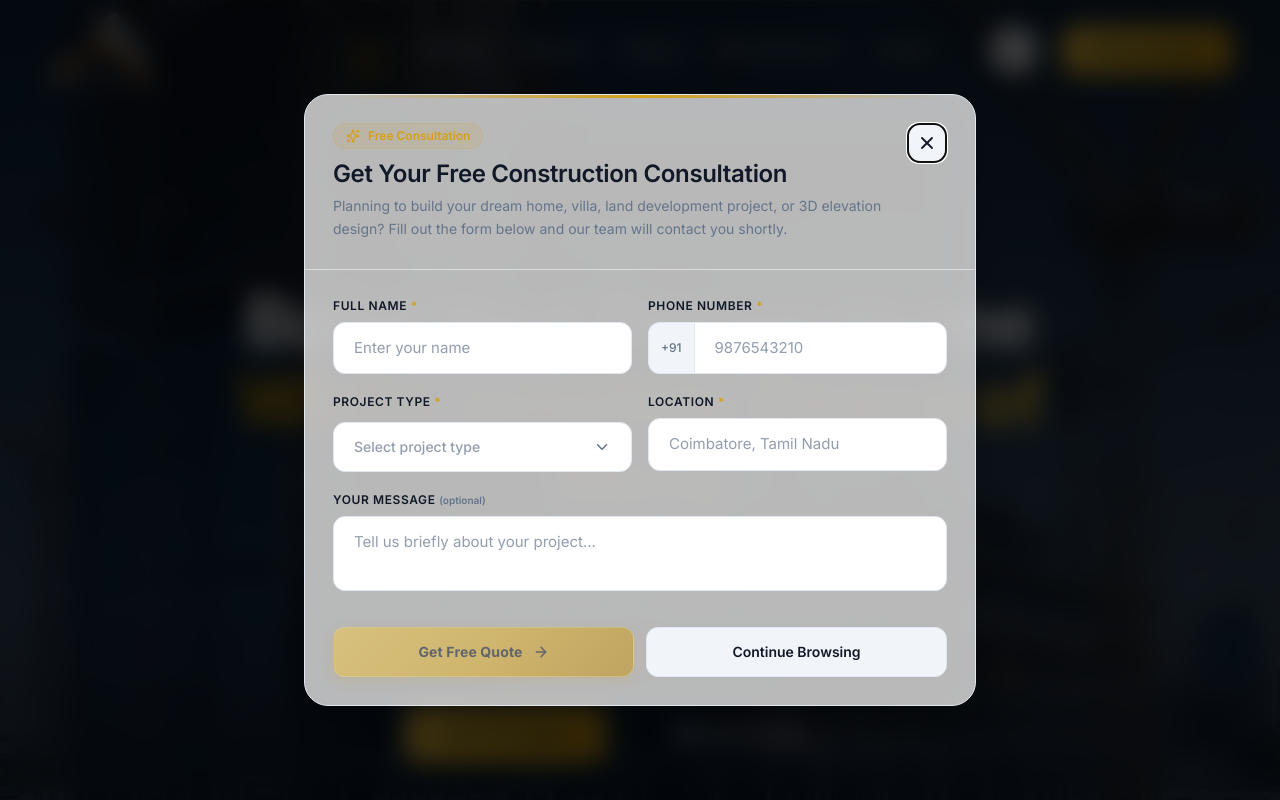
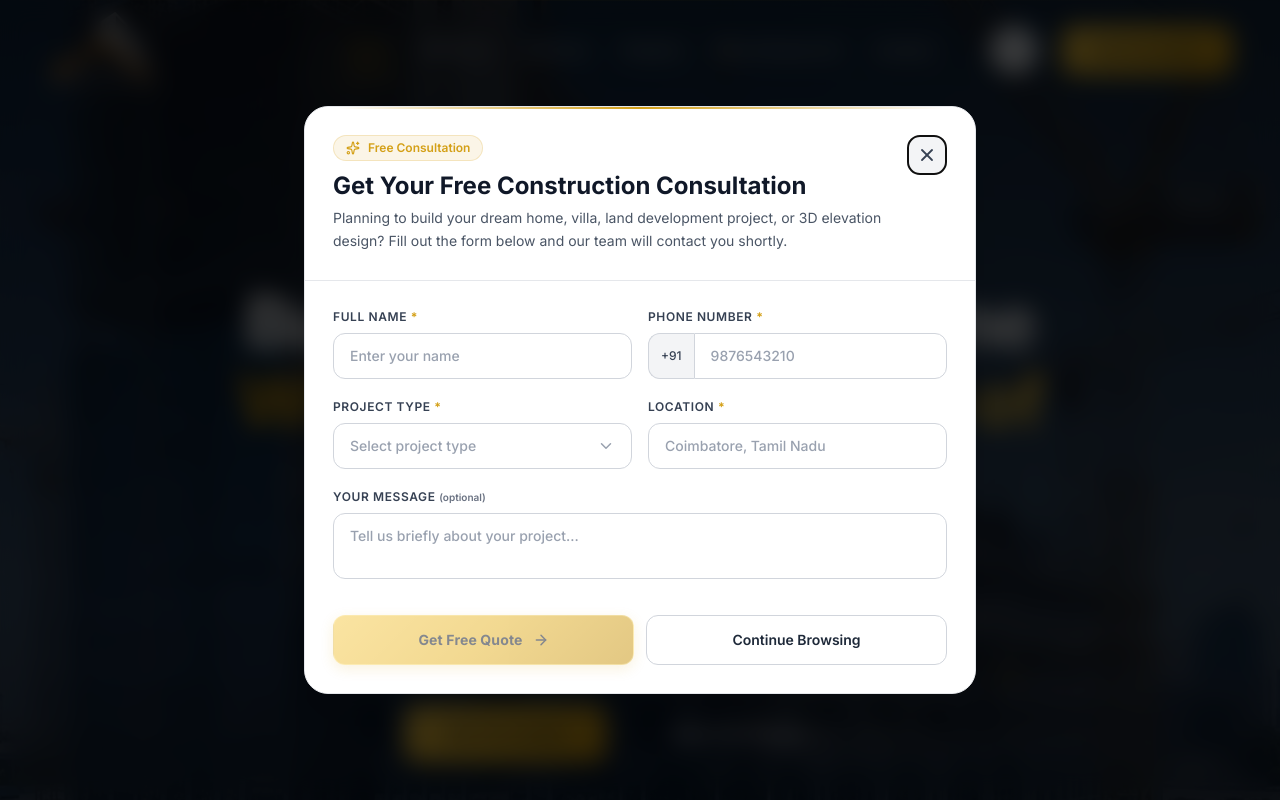
Before and after one commit to techbala555/SCE-Construction, a Next.js app: page / in a window 1280 px wide. Shown: the top 800 px of the page. Built offline with nearby package versions, Linux system fonts and the light colour scheme.

Commit message:
location updation01

```diff
--- a/src/components/Contact/CustomSelect.tsx
+++ b/src/components/Contact/CustomSelect.tsx
@@ -98,9 +98,9 @@ export default function CustomSelect({
     <div className="relative" ref={containerRef}>
       <label
         htmlFor={id}
-        className="block text-xs font-semibold text-foreground uppercase tracking-wider mb-3"
+        className="block text-xs font-semibold text-gray-700 dark:text-gray-200 uppercase tracking-wider mb-2"
       >
-        {label} {required && <span className="text-primary">*</span>}
+        {label} {required && <span className="text-primary font-bold">*</span>}
       </label>
 
       {/* Trigger Button */}
@@ -113,13 +113,16 @@ export default function CustomSelect({
         aria-invalid={showError}
         onClick={() => setIsOpen((prev) => !prev)}
         onKeyDown={handleKeyDown}
-        className={`input-premium flex items-center justify-between text-left cursor-pointer transition-all duration-200 select-none
+        className={`w-full px-4 py-3 bg-white dark:bg-slate-800/80 border border-gray-300 dark:border-white/10 rounded-xl
+          text-gray-900 dark:text-white text-sm font-medium
+          flex items-center justify-between text-left cursor-pointer transition-all duration-200 select-none
+          focus:outline-none focus:border-primary focus:ring-1 focus:ring-primary/40
           ${showError ? "!border-red-500/90 focus:!ring-red-500/20" : ""}
           ${showSuccess ? "!border-emerald-500/80 focus:!ring-emerald-500/20" : ""}
           ${isOpen ? "!border-primary shadow-md shadow-primary/10" : ""}
         `}
       >
-        <span className={`truncate text-sm font-medium ${value ? "text-foreground" : "text-muted/70"}`}>
+        <span className={`truncate text-sm font-medium ${value ? "text-gray-900 dark:text-white" : "text-gray-400 dark:text-gray-400"}`}>
           {value || placeholder}
         </span>
 
@@ -128,7 +131,7 @@ export default function CustomSelect({
             <Check className="w-4 h-4 text-emerald-500" strokeWidth={2.5} aria-hidden="true" />
           )}
           <ChevronDown
-            className={`w-4.5 h-4.5 transition-transform duration-300 ${isOpen ? "rotate-180 text-primary" : "text-muted"}`}
+            className={`w-4.5 h-4.5 transition-transform duration-300 ${isOpen ? "rotate-180 text-primary" : "text-gray-400 dark:text-gray-400"}`}
             strokeWidth={2}
             aria-hidden="true"
           />
@@ -137,7 +140,7 @@ export default function CustomSelect({
 
       {/* Inline Error Message */}
       {showError && (
-        <p className="mt-2 text-xs text-red-500 flex items-center gap-1">
+        <p className="mt-1.5 text-xs text-red-500 flex items-center gap-1">
           <AlertCircle className="w-3.5 h-3.5" strokeWidth={2} aria-hidden="true" />
           {error}
         </p>
@@ -155,12 +158,7 @@ export default function CustomSelect({
             exit={{ opacity: 0, y: -4, scale: 0.98 }}
             transition={{ duration: 0.18, ease: "easeOut" }}
             className="absolute left-0 right-0 top-full mt-2 z-50 rounded-2xl
-                       bg-surface border border-border shadow-2xl overflow-hidden p-1.5"
-            style={{
-              background: "var(--glass-bg)",
-              backdropFilter: "blur(24px) saturate(180%)",
-              WebkitBackdropFilter: "blur(24px) saturate(180%)",
-            }}
+                       bg-white dark:bg-[#1E293B] border border-gray-200 dark:border-slate-700 shadow-2xl overflow-hidden p-1.5"
           >
             <div className="max-h-60 overflow-y-auto space-y-1 py-0.5 custom-scrollbar">
               {options.map((option, index) => {
@@ -180,8 +178,8 @@ export default function CustomSelect({
                                 ${isSelected
                                   ? "bg-primary/15 text-primary font-semibold"
                                   : isFocused
-                                    ? "bg-primary/10 text-foreground"
-                                    : "text-foreground hover:bg-primary/10 hover:text-foreground"
+                                    ? "bg-gray-100 dark:bg-slate-700 text-gray-900 dark:text-white"
+                                    : "text-gray-800 dark:text-gray-200 hover:bg-gray-100 dark:hover:bg-slate-700"
                                 }`}
                   >
                     <span className="truncate">{option}</span>
--- a/src/components/LeadPopup/LeadPopup.tsx
+++ b/src/components/LeadPopup/LeadPopup.tsx
@@ -225,10 +225,10 @@ export default function LeadPopup() {
 
   const getFieldStatusClass = (fieldName: keyof LeadFormData) => {
     if (errors[fieldName]) {
-      return "border-red-500/80 focus:border-red-500 focus:ring-1 focus:ring-red-500/30";
+      return "!border-red-500/80 focus:!border-red-500 focus:!ring-1 focus:!ring-red-500/30";
     }
     if (touchedFields[fieldName] && formValues[fieldName]) {
-      return "border-emerald-500/70 focus:border-emerald-500 focus:ring-1 focus:ring-emerald-500/30";
+      return "!border-emerald-500/70 focus:!border-emerald-500 focus:!ring-1 focus:!ring-emerald-500/30";
     }
     return "";
   };
@@ -267,27 +267,23 @@ export default function LeadPopup() {
                 exit={{ opacity: 0, scale: 0.94, y: 12 }}
                 transition={{ duration: 0.28, ease: [0.25, 0.1, 0.25, 1] }}
                 className="relative w-[94%] sm:w-full max-w-2xl max-h-[90vh] sm:max-h-[85vh] flex flex-col rounded-2xl sm:rounded-3xl
-                           bg-surface border border-border shadow-2xl overflow-hidden"
-                style={{
-                  background: "var(--glass-bg)",
-                  backdropFilter: "blur(24px) saturate(180%)",
-                  WebkitBackdropFilter: "blur(24px) saturate(180%)",
-                }}
+                           bg-white dark:bg-[#0F172A] border border-gray-200 dark:border-white/10
+                           shadow-2xl shadow-black/15 dark:shadow-black/60 overflow-hidden"
               >
                 {/* Gold Top Accent Line */}
                 <div className="absolute top-0 left-6 right-6 sm:left-8 sm:right-8 h-[2.5px] rounded-b-full bg-gradient-to-r from-transparent via-primary to-transparent z-10 pointer-events-none" />
 
                 {/* ── Modal Header (Fixed Top) ─────────────────────── */}
-                <div className="p-5 sm:p-7 border-b border-border/80 flex items-start justify-between gap-4 flex-shrink-0 relative">
+                <div className="p-5 sm:p-7 border-b border-gray-200 dark:border-slate-800 bg-white dark:bg-[#0F172A] flex items-start justify-between gap-4 flex-shrink-0 relative">
                   <div>
                     <div className="inline-flex items-center gap-2 px-3 py-1 rounded-full bg-primary/10 border border-primary/20 text-primary text-xs font-semibold mb-2.5">
                       <Sparkles className="w-3.5 h-3.5" strokeWidth={2} aria-hidden="true" />
                       <span>Free Consultation</span>
                     </div>
-                    <h3 id="lead-popup-heading" className="text-lg sm:text-2xl font-bold text-foreground heading-md leading-tight">
+                    <h3 id="lead-popup-heading" className="text-lg sm:text-2xl font-bold text-gray-900 dark:text-white leading-tight">
                       Get Your Free Construction Consultation
                     </h3>
-                    <p className="text-muted text-xs sm:text-sm mt-1.5 leading-relaxed">
+                    <p className="text-gray-600 dark:text-gray-400 text-xs sm:text-sm mt-1.5 leading-relaxed">
                       Planning to build your dream home, villa, land development project, or 3D elevation design? Fill out the form below and our team will contact you shortly.
                     </p>
                   </div>
@@ -296,8 +292,8 @@ export default function LeadPopup() {
                   <button
                     type="button"
                     onClick={handleDismiss}
-                    className="w-10 h-10 min-w-[40px] flex items-center justify-center rounded-xl bg-surface-elevated text-foreground
-                               hover:bg-primary/20 hover:text-primary transition-all duration-200 border border-border/60 flex-shrink-0 cursor-pointer"
+                    className="w-10 h-10 min-w-[40px] flex items-center justify-center rounded-xl bg-gray-100 dark:bg-slate-800 text-gray-700 dark:text-gray-200
+                               hover:bg-gray-200 dark:hover:bg-primary/20 hover:text-gray-900 dark:hover:text-primary transition-all duration-200 border border-gray-200 dark:border-slate-700 flex-shrink-0 cursor-pointer"
                     aria-label="Close modal"
                   >
                     <X className="w-5 h-5" strokeWidth={2.2} aria-hidden="true" />
@@ -305,13 +301,13 @@ export default function LeadPopup() {
                 </div>
 
                 {/* ── Scrollable Form Body ────────────────────────── */}
-                <div className="flex-1 overflow-y-auto p-5 sm:p-7 space-y-4 sm:space-y-5">
+                <div className="flex-1 overflow-y-auto p-5 sm:p-7 space-y-4 sm:space-y-5 bg-white dark:bg-[#0F172A]">
                   <form onSubmit={handleSubmit(onSubmit)} noValidate className="space-y-4 sm:space-y-5">
                     {/* Row 1: Name & Phone */}
                     <div className="grid sm:grid-cols-2 gap-4">
                       <div>
-                        <label htmlFor="popup-name" className="block text-xs font-semibold text-foreground uppercase tracking-wider mb-2">
-                          Full Name <span className="text-primary">*</span>
+                        <label htmlFor="popup-name" className="block text-xs font-semibold text-gray-700 dark:text-gray-200 uppercase tracking-wider mb-2">
+                          Full Name <span className="text-primary font-bold">*</span>
                         </label>
                         <div className="relative">
                           <input
@@ -319,7 +315,7 @@ export default function LeadPopup() {
                             type="text"
                             id="popup-name"
                             placeholder="Enter your name"
-                            className={`input-premium transition-all duration-200 ${getFieldStatusClass("name")}`}
+                            className={`w-full px-4 py-3 bg-white dark:bg-slate-800/80 border border-gray-300 dark:border-white/10 rounded-xl text-gray-900 dark:text-white placeholder:text-gray-400 dark:placeholder:text-gray-500 text-sm font-medium outline-none focus:border-primary focus:ring-1 focus:ring-primary/40 transition-all duration-200 ${getFieldStatusClass("name")}`}
                           />
                           {touchedFields.name && formValues.name && !errors.name && (
                             <div className="absolute right-3.5 top-1/2 -translate-y-1/2 text-emerald-500">
@@ -336,11 +332,11 @@ export default function LeadPopup() {
                       </div>
 
                       <div>
-                        <label htmlFor="popup-phone" className="block text-xs font-semibold text-foreground uppercase tracking-wider mb-2">
-                          Phone Number <span className="text-primary">*</span>
+                        <label htmlFor="popup-phone" className="block text-xs font-semibold text-gray-700 dark:text-gray-200 uppercase tracking-wider mb-2">
+                          Phone Number <span className="text-primary font-bold">*</span>
                         </label>
                         <div className="flex relative">
-                          <span className="inline-flex items-center px-3 rounded-l-xl border border-r-0 border-border bg-surface-elevated text-muted text-xs font-medium select-none">
+                          <span className="inline-flex items-center px-3 rounded-l-xl border border-r-0 border-gray-300 dark:border-white/10 bg-gray-100 dark:bg-slate-800 text-gray-700 dark:text-gray-300 text-xs font-medium select-none">
                             +91
                           </span>
                           <input
@@ -353,7 +349,7 @@ export default function LeadPopup() {
                               const clean = e.target.value.replace(/\D/g, "").slice(0, 10);
                               setValue("phone", clean, { shouldValidate: true, shouldTouch: true });
                             }}
-                            className={`input-premium !rounded-l-none transition-all duration-200 ${getFieldStatusClass("phone")}`}
+                            className={`w-full px-4 py-3 bg-white dark:bg-slate-800/80 border border-gray-300 dark:border-white/10 !rounded-l-none rounded-r-xl text-gray-900 dark:text-white placeholder:text-gray-400 dark:placeholder:text-gray-500 text-sm font-medium outline-none focus:border-primary focus:ring-1 focus:ring-primary/40 transition-all duration-200 ${getFieldStatusClass("phone")}`}
                           />
                           {touchedFields.phone && formValues.phone && !errors.phone && (
                             <div className="absolute right-3.5 top-1/2 -translate-y-1/2 text-emerald-500">
@@ -392,8 +388,8 @@ export default function LeadPopup() {
                       />
 
                       <div>
-                        <label htmlFor="popup-location" className="block text-xs font-semibold text-foreground uppercase tracking-wider mb-2">
-                          Location <span className="text-primary">*</span>
+                        <label htmlFor="popup-location" className="block text-xs font-semibold text-gray-700 dark:text-gray-200 uppercase tracking-wider mb-2">
+                          Location <span className="text-primary font-bold">*</span>
                         </label>
                         <div className="relative">
                           <input
@@ -401,7 +397,7 @@ export default function LeadPopup() {
                             type="text"
                             id="popup-location"
                             placeholder="Coimbatore, Tamil Nadu"
-                            className={`input-premium transition-all duration-200 ${getFieldStatusClass("location")}`}
+                            className={`w-full px-4 py-3 bg-white dark:bg-slate-800/80 border border-gray-300 dark:border-white/10 rounded-xl text-gray-900 dark:text-white placeholder:text-gray-400 dark:placeholder:text-gray-500 text-sm font-medium outline-none focus:border-primary focus:ring-1 focus:ring-primary/40 transition-all duration-200 ${getFieldStatusClass("location")}`}
                           />
                           {touchedFields.location && formValues.location && !errors.location && (
                             <div className="absolute right-3.5 top-1/2 -translate-y-1/2 text-emerald-500">
@@ -420,15 +416,15 @@ export default function LeadPopup() {
 
                     {/* Row 3: Your Message */}
                     <div>
-                      <label htmlFor="popup-message" className="block text-xs font-semibold text-foreground uppercase tracking-wider mb-2">
-                        Your Message <span className="text-muted text-[10px] normal-case tracking-normal">(optional)</span>
+                      <label htmlFor="popup-message" className="block text-xs font-semibold text-gray-700 dark:text-gray-200 uppercase tracking-wider mb-2">
+                        Your Message <span className="text-gray-500 dark:text-gray-400 text-[10px] normal-case tracking-normal">(optional)</span>
                       </label>
                       <textarea
                         {...register("message")}
                         id="popup-message"
                         placeholder="Tell us briefly about your project..."
                         rows={2}
-                        className={`input-premium resize-none transition-all duration-200 ${getFieldStatusClass("message")}`}
+                        className={`w-full px-4 py-3 bg-white dark:bg-slate-800/80 border border-gray-300 dark:border-white/10 rounded-xl text-gray-900 dark:text-white placeholder:text-gray-400 dark:placeholder:text-gray-500 text-sm font-medium outline-none focus:border-primary focus:ring-1 focus:ring-primary/40 resize-none transition-all duration-200 ${getFieldStatusClass("message")}`}
                       />
                     </div>
 
@@ -463,8 +459,10 @@ export default function LeadPopup() {
                         type="button"
                         onClick={handleDismiss}
                         className="w-full sm:flex-1 min-h-[50px] py-3.5 text-sm font-semibold rounded-xl
-                                   border border-border bg-surface-elevated text-foreground
-                                   hover:border-primary/40 hover:bg-primary/10 transition-all duration-200 cursor-pointer"
+                                   border border-gray-300 dark:border-slate-700 bg-white dark:bg-slate-800
+                                   text-gray-800 dark:text-white
+                                   hover:bg-gray-100 dark:hover:bg-slate-700
+                                   transition-all duration-200 cursor-pointer"
                       >
                         Continue Browsing
                       </button>
```
Also changed, not shown: src/components/Contact/SubmissionModal.tsx (+5 -5 lines).
